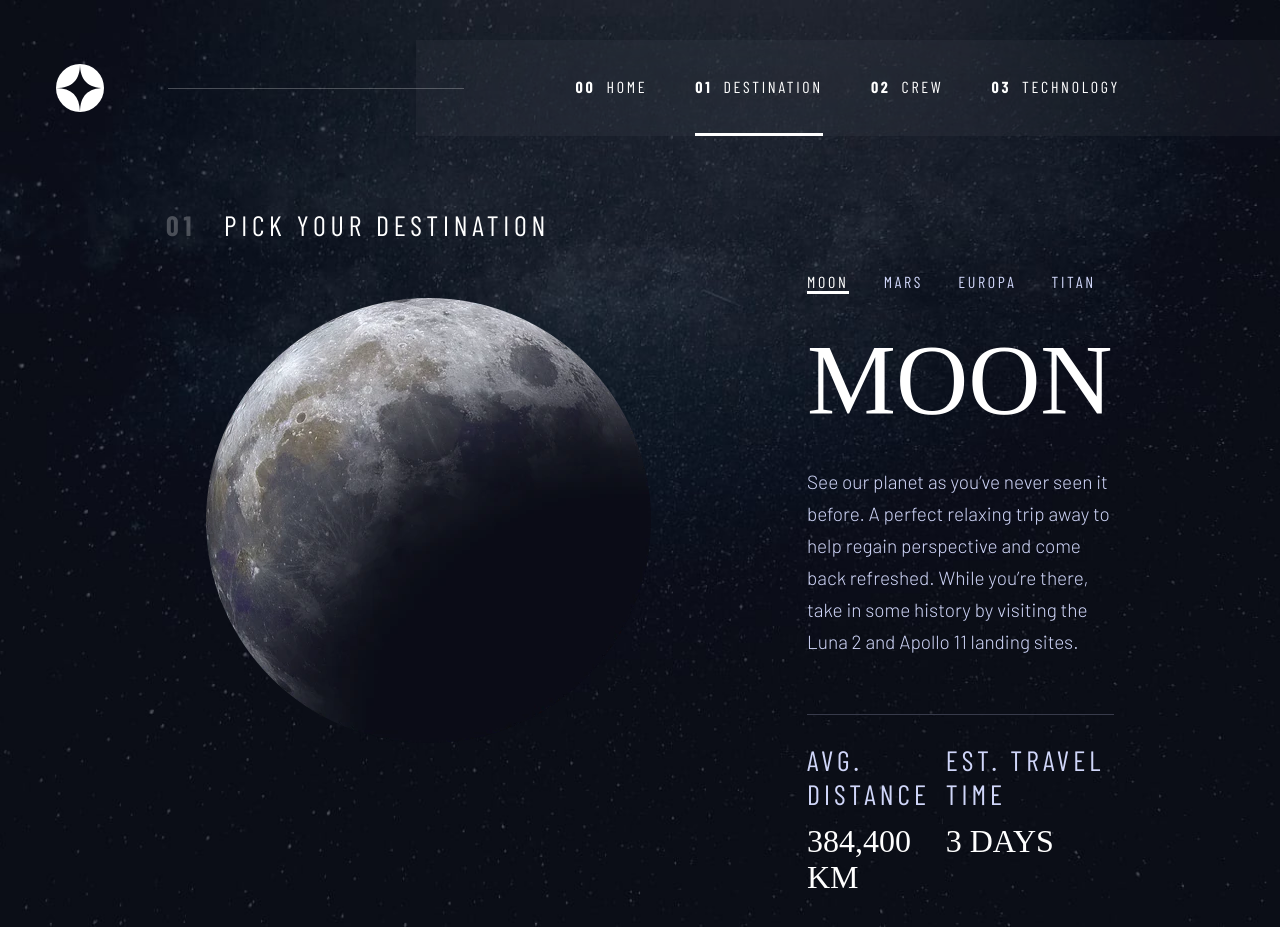
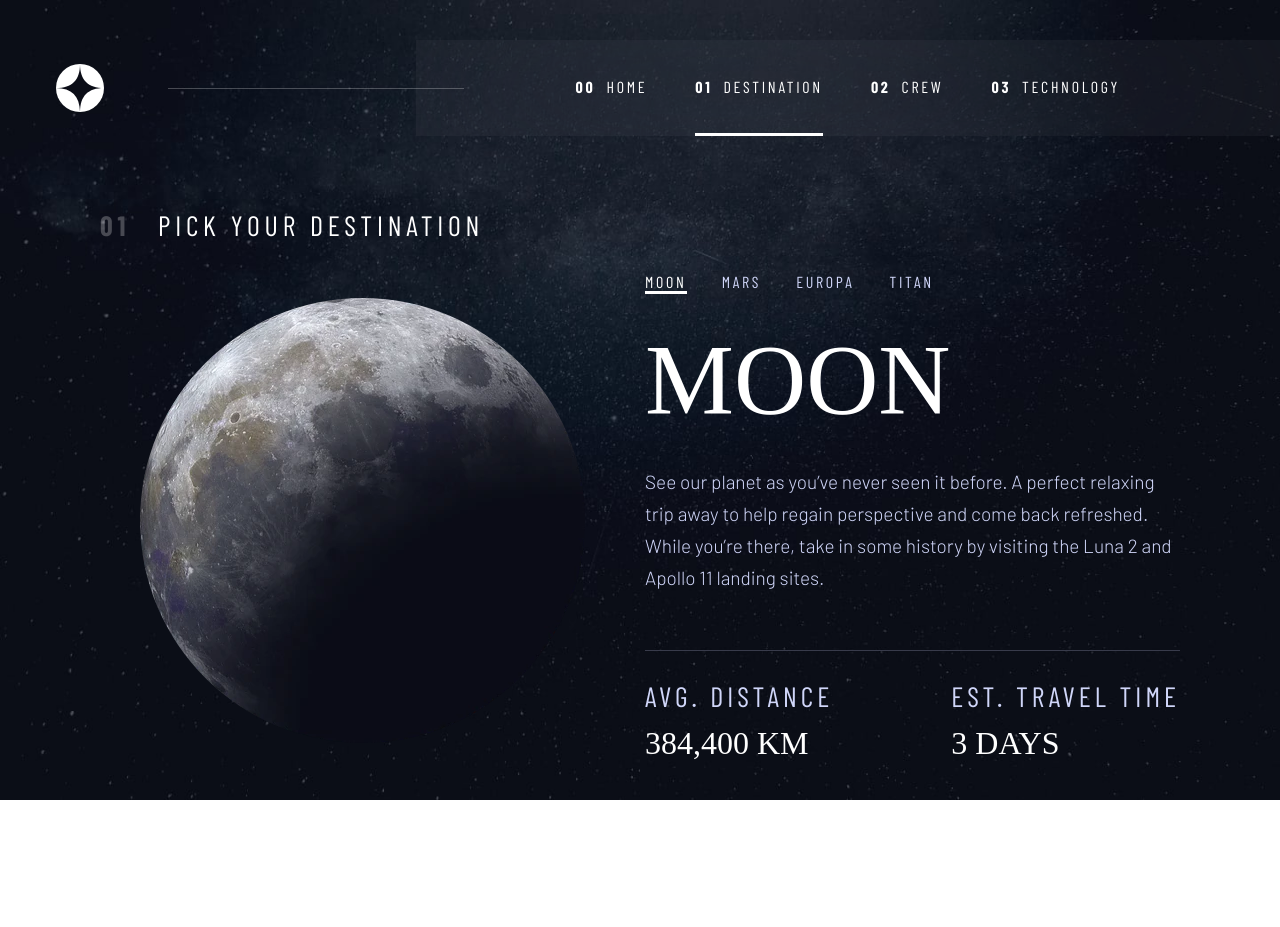
Before and after one commit to gcarter89/space-tourism-website, a React (Create React App) app: page /destination in a window 1280 px wide. After the commit the page ends 800 px from the top, so only its background shows below. Built offline with nearby package versions, Linux system fonts and the light colour scheme; a web font is replaced by a local one.

Commit message:
added breakpoints up to 1024

```diff
--- a/src/Styles/Crew.module.scss
+++ b/src/Styles/Crew.module.scss
@@ -17,7 +17,7 @@
 }
 
 .crewImageContainer {
-    height: 608px;
+    height: 612px;
     grid-column: 2;
     grid-row: 1/3;
     .crewImage {
--- a/src/Styles/Destination.module.scss
+++ b/src/Styles/Destination.module.scss
@@ -85,6 +85,66 @@
     }
 }
 
+@media screen and (max-width: 1400px) {
+    .destinationSection {
+        margin-left: 120px;
+        margin-right: 120px;
+    }
+
+    .menuCopyStatGroup {
+        margin-left: 120px;
+    }
+}
+
+@media screen and (max-width: 1300px) {
+    .destinationSection {
+        margin-left: 100px;
+        margin-right: 100px;
+    }
+
+    .menuCopyStatGroup {
+        margin-left: 60px;
+    }
+}
+
+
+@media screen and (max-width: 1200px) {
+    .destinationSection {
+        margin-left: 80px;
+        margin-right: 80px;
+    }
+
+    .menuCopyStatGroup {
+        margin-left: 40px;
+    }
+}
+
+@media screen and (max-width: 1125px) {
+    .destinationSection {
+        margin-left: 60px;
+        margin-right: 60px;
+    }
+
+    .destinationStats {
+        .stat {
+            h5 {
+                font-size: 20px;
+            }
+            h4 {
+                font-size: 28px;
+            }
+        }
+
+    }
+}
+
+@media screen and (max-width: 1024px) {
+    .destinationSection {
+        // margin-left: 40px;
+        margin-right: 40px;
+    }
+}
+
 @media screen and (max-width: 768px) {
     .destinationSection {
         display: flex;
@@ -164,7 +224,12 @@
         border-top: 1px solid #383B4B;
         .stat {
             text-align: center;
+            h5 {
+                font-size: unset;
+            }
+
             h4 {
+                font-size: unset;
                 margin-top: 12px;
             }
         }
```
